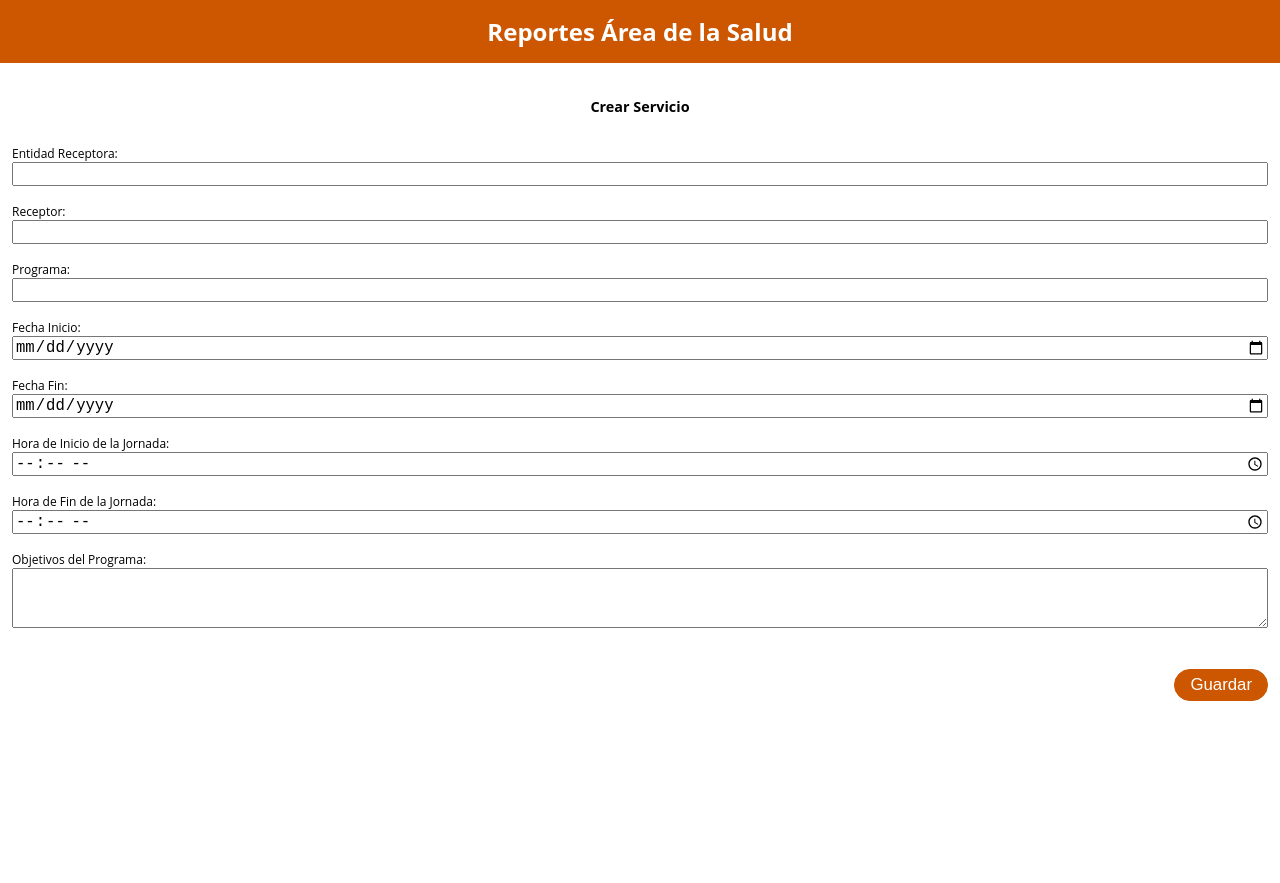
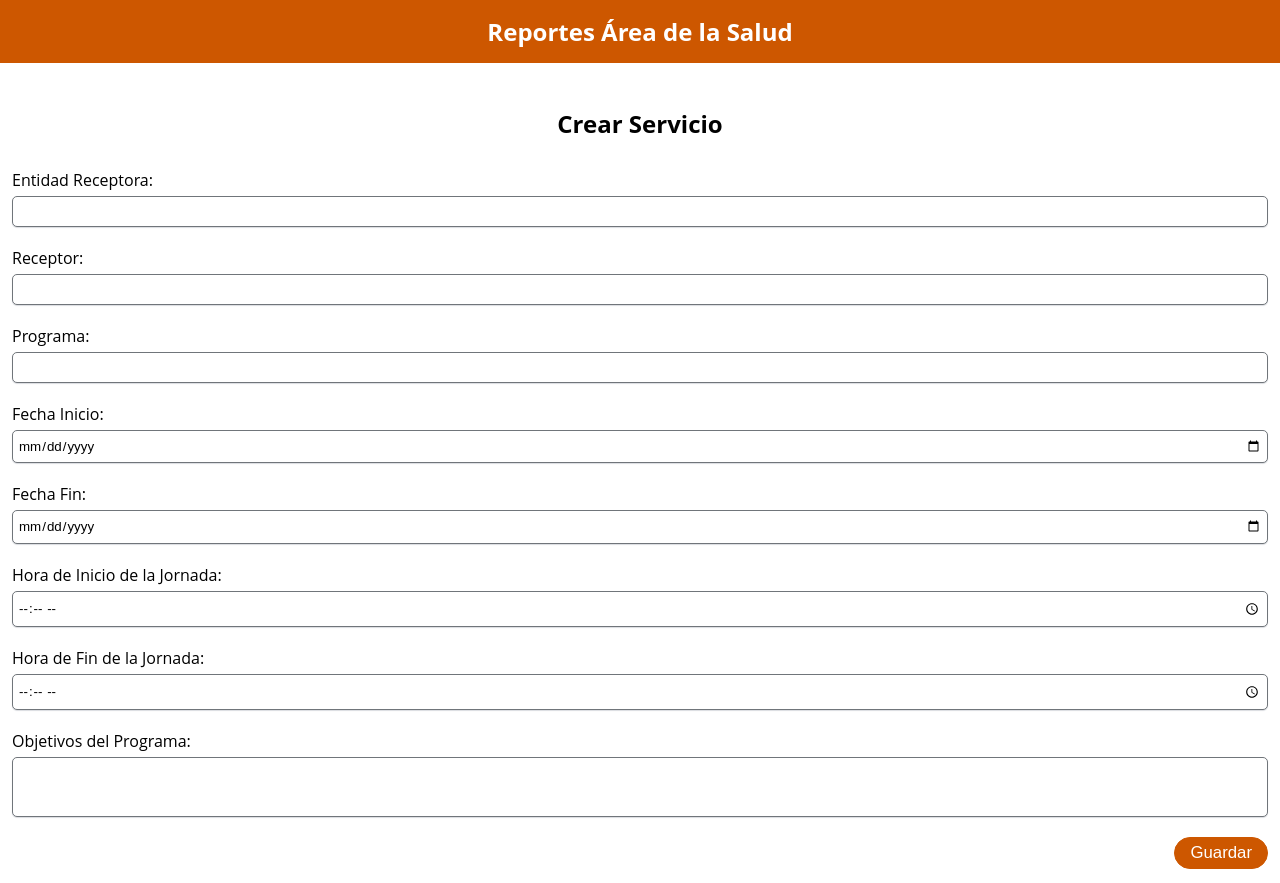
Before and after one commit to VictorRTXD/wep-app-reportes-servicio-e-internado, a React (Create React App) app: page /servicio/formulario in a window 1280 px wide. Before the commit the page ends 800 px from the top, so only its background shows below. Built offline with nearby package versions, Linux system fonts and the light colour scheme.

Commit message:
Ultimo commit de diseño. Mejorados varios aspectos de diseño y corregidos errores menores.

```diff
--- a/src/global.css
+++ b/src/global.css
@@ -5,7 +5,7 @@
 
 :root {
   font-size: 75%;
-  font-family: 'Open Sans', Calibri, 'Trebuchet MS', sans-serif
+  font-family: 'Open Sans', Calibri, 'Trebuchet MS', sans-serif;
 }
 
 button {
@@ -103,6 +103,7 @@ button {
 }
 
 .input-sesion {
+  width: 100%;
   padding: 7px 5px 7px 5px;
   border-style: solid;
   border-width: 1px;
@@ -151,7 +152,8 @@ button {
 
 #pagina-principal-texto {
   display: block;
-  width: 100%;
+  width: 90%;
+  margin-left: 5%;
   margin-top: 20px;
   text-align: center;
   font-size: 150%;
--- a/src/vistas/documentos/ReporteFinal2/index.tsx
+++ b/src/vistas/documentos/ReporteFinal2/index.tsx
@@ -171,7 +171,7 @@ export default function DocumentoReporteFinal2() {
         </div>
       </div>
       <br />
-
+      <br />
       <div id="capturaReporteFinal2" style={documentStyles} className="pagina">
         <Encabezado />
         <br />
@@ -281,6 +281,7 @@ export default function DocumentoReporteFinal2() {
         <br />
 
       </div>
+      <br />
     </>
   );
 }
--- a/src/vistas/formularioServicio/index.tsx
+++ b/src/vistas/formularioServicio/index.tsx
@@ -207,43 +207,43 @@ export default function CrearServicio() {
       <div id="crear-servicio">
         <label id="entidadReceptora" htmlFor="entidadReceptora">
           Entidad Receptora:
-          <input type="text" name="entidadReceptora" ref={entidadReceptora} />
+          <input type="text" name="entidadReceptora" className="input-servicio" ref={entidadReceptora} />
         </label>
         <br />
 
         <label htmlFor="receptor">
           Receptor:
-          <input type="text" name="receptor" ref={receptor} />
+          <input type="text" name="receptor" className="input-servicio" ref={receptor} />
         </label>
         <br />
 
         <label htmlFor="programa">
           Programa:
-          <input type="text" name="programa" ref={programa} />
+          <input type="text" name="programa" className="input-servicio" ref={programa} />
         </label>
         <br />
 
         <label htmlFor="fechaInicio">
           Fecha Inicio:
-          <input type="date" name="fechaInicio" ref={fechaInicio} />
+          <input type="date" name="fechaInicio" className="input-servicio" ref={fechaInicio} />
         </label>
         <br />
 
         <label htmlFor="fechaFin">
           Fecha Fin:
-          <input type="date" name="fechaFin" ref={fechaFin} />
+          <input type="date" name="fechaFin" className="input-servicio" ref={fechaFin} />
         </label>
         <br />
 
         <label htmlFor="horaInicio">
           Hora de Inicio de la Jornada:
-          <input type="time" name="horaInicio" ref={horaInicio} />
+          <input type="time" name="horaInicio" className="input-servicio" ref={horaInicio} />
         </label>
         <br />
 
         <label htmlFor="horaFin">
           Hora de Fin de la Jornada:
-          <input type="time" name="horaFin" ref={horaFin} />
+          <input type="time" name="horaFin" className="input-servicio" ref={horaFin} />
         </label>
         <br />
 
@@ -253,6 +253,7 @@ export default function CrearServicio() {
             name="objetivosDelPrograma"
             value={objetivosDelPrograma}
             onChange={manejarCambios}
+            className="textarea-servicio"
           />
         </label>
         <br />
--- a/src/vistas/formularioServicio/styles.css
+++ b/src/vistas/formularioServicio/styles.css
@@ -1,20 +1,37 @@
 h1, h2 {
-  font-size: 1.2rem;
+  font-size: 2em;
   text-align: center;
+  margin-top: 10px;
 }
 
 form {
   margin: 1rem;
 }
 
-label, input, textarea {
+label {
+  font-size: 16px;
+  margin-bottom: 3px;
   width: 100%;
   display: block;
 }
 
-input {
-  font-size: 1.3rem;
-  height: 2rem;
+.input-servicio, .textarea-servicio {
+  width: 100%;
+  display: block;
+  padding: 7px 5px 7px 5px;
+  border-style: solid;
+  border-width: 1px;
+  border-color: #70757a;
+  border-radius: 5px;
+  box-shadow: 0px 1px 1px #dadce0;
+  margin-top: 5px;
+  resize: none;
+  font-family: sans-serif;
+}
+
+.input-servicio:focus, .textarea-servicio:focus {
+  outline: none;
+  box-shadow: 0px 0px 0px 3px #dadce0;
 }
 
 textarea {
--- a/src/vistas/formulariosDeReporte/ReporteFinal2/index.tsx
+++ b/src/vistas/formulariosDeReporte/ReporteFinal2/index.tsx
@@ -174,6 +174,7 @@ export default function ReporteFinal2() {
             name="metasAlcanzadas"
             value={formulario.metasAlcanzadas}
             onChange={manejarCambios}
+            className="textarea-final"
           />
         </label>
 
@@ -183,6 +184,7 @@ export default function ReporteFinal2() {
             name="metodologiaUtilizada"
             value={formulario.metodologiaUtilizada}
             onChange={manejarCambios}
+            className="textarea-final"
           />
         </label>
 
@@ -192,6 +194,7 @@ export default function ReporteFinal2() {
             name="innovacionAportada"
             value={formulario.innovacionAportada}
             onChange={manejarCambios}
+            className="textarea-final"
           />
         </label>
 
@@ -201,6 +204,7 @@ export default function ReporteFinal2() {
             name="conclusiones"
             value={formulario.conclusiones}
             onChange={manejarCambios}
+            className="textarea-final"
           />
         </label>
 
@@ -210,6 +214,7 @@ export default function ReporteFinal2() {
             name="propuestas"
             value={formulario.propuestas}
             onChange={manejarCambios}
+            className="textarea-final"
           />
         </label>
 
--- a/src/vistas/formulariosDeReporte/ReporteFinal2/styles.css
+++ b/src/vistas/formulariosDeReporte/ReporteFinal2/styles.css
@@ -1,5 +1,19 @@
-textarea {
+.textarea-final {
   width: 100%;
   display: block;
-  margin-bottom: 2rem;
+  padding: 7px 5px 7px 5px;
+  border-style: solid;
+  border-width: 1px;
+  border-color: #70757a;
+  border-radius: 5px;
+  box-shadow: 0px 1px 1px #dadce0;
+  margin-top: 5px;
+  resize: none;
+  font-family: sans-serif;
+  margin-bottom: 10px;
 }
+
+.textarea-final:focus {
+  outline: none;
+  box-shadow: 0px 0px 0px 3px #dadce0;
+}
--- a/src/vistas/formulariosDeReporte/ReporteParcial/index.tsx
+++ b/src/vistas/formulariosDeReporte/ReporteParcial/index.tsx
@@ -230,7 +230,7 @@ export default function ReportesParciales() {
     let actividadRepetida = false;
 
     for (let i = 0; i < actividadesUsuario.length; i += 1) {
-      if (actividadesUsuario[i].descripcion === '' || actividadesUsuario[i].cantidad <= 0) {
+      if (actividadesUsuario[i].descripcion === '' || actividadesUsuario[i].cantidad < 0) {
         faltanDatos = true;
       }
 
@@ -475,7 +475,7 @@ export default function ReportesParciales() {
                             key={i}
                             value={actividad.descripcion}
                             onChange={(e) => manejarCambiosActividades(e, i)}
-                            className="input"
+                            className="input input-formulario"
                           />
                         )
                         : (
@@ -496,6 +496,7 @@ export default function ReportesParciales() {
                       type="number"
                       name="cantidad"
                       key="dummy"
+                      className="input-formulario"
                       min="0"
                       value={actividad.cantidad}
                       onChange={(e) => manejarCambiosNumericos(e, i)}
@@ -539,6 +540,7 @@ export default function ReportesParciales() {
                   name="prenatales"
                   key="dummy"
                   min="0"
+                  className="input-formulario"
                   value={atencionesRealizadas[0].cantidad}
                   onChange={(e) => manejarCambiosAtenciones(e, 0)}
                 />
@@ -553,6 +555,7 @@ export default function ReportesParciales() {
                   name="ninios"
                   key="dummy"
                   min="0"
+                  className="input-formulario"
                   value={atencionesRealizadas[1].cantidad}
                   onChange={(e) => manejarCambiosAtenciones(e, 1)}
                 />
@@ -567,6 +570,7 @@ export default function ReportesParciales() {
                   name="hombres"
                   key="dummy"
                   min="0"
+                  className="input-formulario"
                   value={atencionesRealizadas[2].cantidad}
                   onChange={(e) => manejarCambiosAtenciones(e, 2)}
                 />
@@ -581,6 +585,7 @@ export default function ReportesParciales() {
                   name="mujeres"
                   key="dummy"
                   min="0"
+                  className="input-formulario"
                   value={atencionesRealizadas[3].cantidad}
                   onChange={(e) => manejarCambiosAtenciones(e, 3)}
                 />
@@ -595,6 +600,7 @@ export default function ReportesParciales() {
                   name="geriatricomasculino"
                   key="dummy"
                   min="0"
+                  className="input-formulario"
                   value={atencionesRealizadas[4].cantidad}
                   onChange={(e) => manejarCambiosAtenciones(e, 4)}
                 />
--- a/src/vistas/formulariosDeReporte/ReporteParcial/styles.css
+++ b/src/vistas/formulariosDeReporte/ReporteParcial/styles.css
@@ -5,7 +5,7 @@ table {
 }
 
 th, td {
-  font-size: 0.9rem;
+  font-size: 1.2rem;
   padding: 0.2rem;
   border: 1px solid black;
 }
@@ -14,8 +14,35 @@ th, td {
   font-size: 0.9rem;
 }
 
+.input-formulario {
+  margin: 1px;
+  padding: 2px;
+  border-style: solid;
+  border-width: 1px;
+  border-color: #70757a;
+  border-radius: 2px;
+  box-shadow: 0px 1px 1px #dadce0;
+}
+
+select {
+  margin: 1px;
+  padding: 2px;
+  border-radius: 2px;
+  border-style: solid;
+  border-width: 1px;
+  border-color: #70757a;
+  font-family: sans-serif;
+  box-shadow: 0px 1px 1px #dadce0;
+}
+
+.input-formulario:focus, select:focus {
+  outline: none;
+  box-shadow: 0px 0px 0px 2px #dadce0;
+}
+
 .total {
   font-size: 1.4rem;
+  font-weight: bold;
 }
 
 .btn-redondo {
@@ -24,13 +51,22 @@ th, td {
   border-radius: 50%;
   font-size: 2rem;
   text-align: center;
+  background-color: #FF91ED;
+  border-radius: 50%;
+  margin: auto;
+  color: white;
+  box-shadow: 0px 0px 0px 3px #FF91ED75;
+}
+
+.btn-redondo:hover {
+  cursor: pointer;
+  background-color: white;
+  color: #FF91ED;
 }
 
 .btn-cantidad {
   display: inline-block;
-  border: 1px solid black;
-  background-color: white;
-  margin-right: 0.2rem;
+  margin-right: 0.5rem;
 }
 
 #ctn-btn-cantidad {
@@ -39,10 +75,12 @@ th, td {
 
 #columna-descripcion {
   width: 90%;
+  font-size: 1.2rem;
 }
 
 #columna-cantidad {
   width: 10%;
+  font-size: 1.2rem;
 }
 
 #labelHorasRealizadas {
@@ -56,6 +94,22 @@ th, td {
 
 #inputHorasRealizadas {
   font-size: 1.5rem;
+  width: 100%;
+  display: block;
+  padding: 7px 5px 7px 5px;
+  border-style: solid;
+  border-width: 1px;
+  border-color: #70757a;
+  border-radius: 5px;
+  box-shadow: 0px 1px 1px #dadce0;
+  margin-top: 5px;
+  resize: none;
+  font-family: sans-serif;
+}
+
+#inputHorasRealizadas:focus {
+  outline: none;
+  box-shadow: 0px 0px 0px 3px #dadce0;
 }
 
 #btn-guardar {
```
